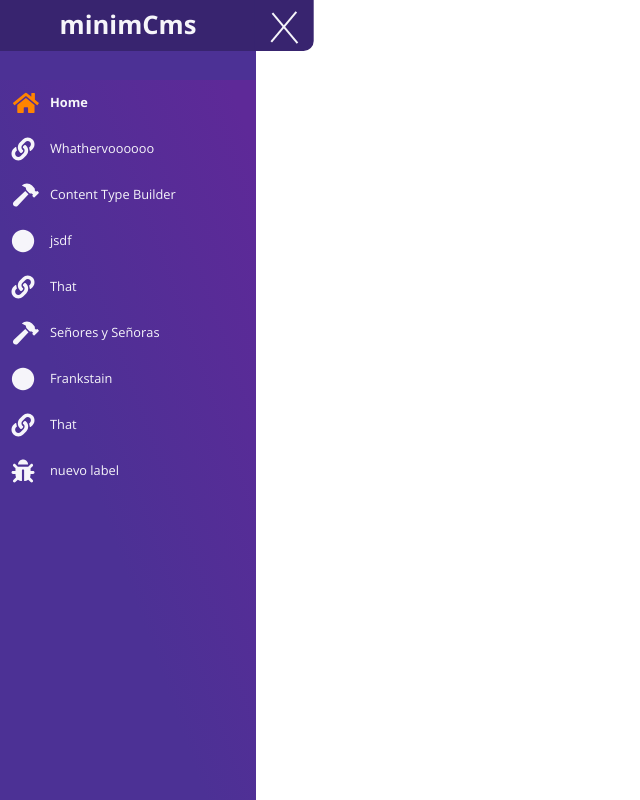
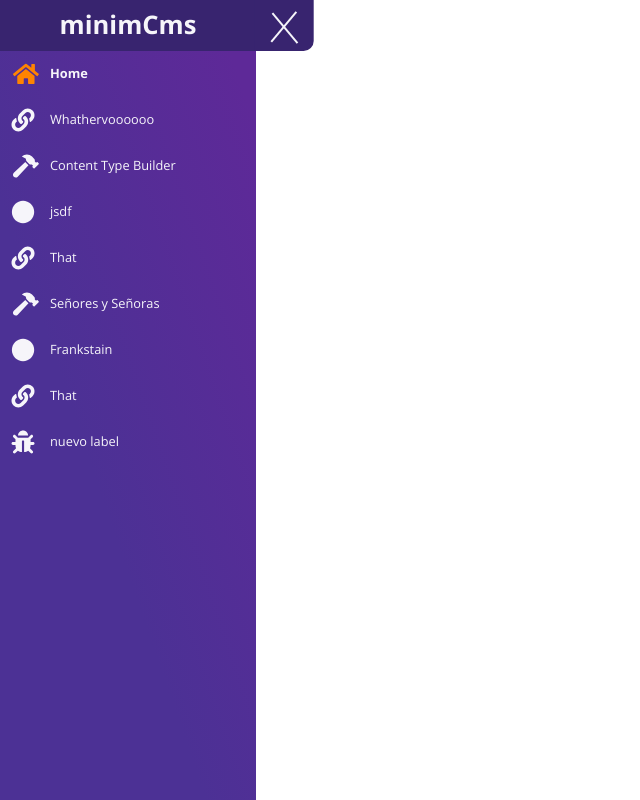
Before and after one commit to alexdr00/headless-cms, a React (Create React App) app in the folder gui/: page / in a window 1280 px wide. Shown: the whole page, without its empty margins (0-640 px from the left). Built offline with nearby package versions, Linux system fonts and the light colour scheme.

Commit message:
Stored in variable hardcoded color.

```diff
--- a/gui/src/components/sidenav/styles/_navLinksSection.scss
+++ b/gui/src/components/sidenav/styles/_navLinksSection.scss
@@ -1,12 +1,16 @@
 .navLinksSection {
   display: flex;
   flex-direction: column;
-  height: 90%;
+  height: 94%;
   list-style-type: none;
   padding: 0;
   margin: 0;
   text-align: center;
   overflow: auto;
 
-  background: linear-gradient(to left bottom, #5e2998 5%, $primaryColor 60%);
+  background: linear-gradient(
+    to left bottom,
+    $primaryColorVariation 5%,
+    $primaryColor 60%
+  );
 }
--- a/gui/src/components/sidenav/styles/_variables.scss
+++ b/gui/src/components/sidenav/styles/_variables.scss
@@ -1,4 +1,5 @@
 $primaryColor: #4c3195;
+$primaryColorVariation: #5e2998;
 $secondaryColor: darken($primaryColor, 10);
 $tertiaryColor: #ff8400;
 $textColor: #f6f5fa;
```
